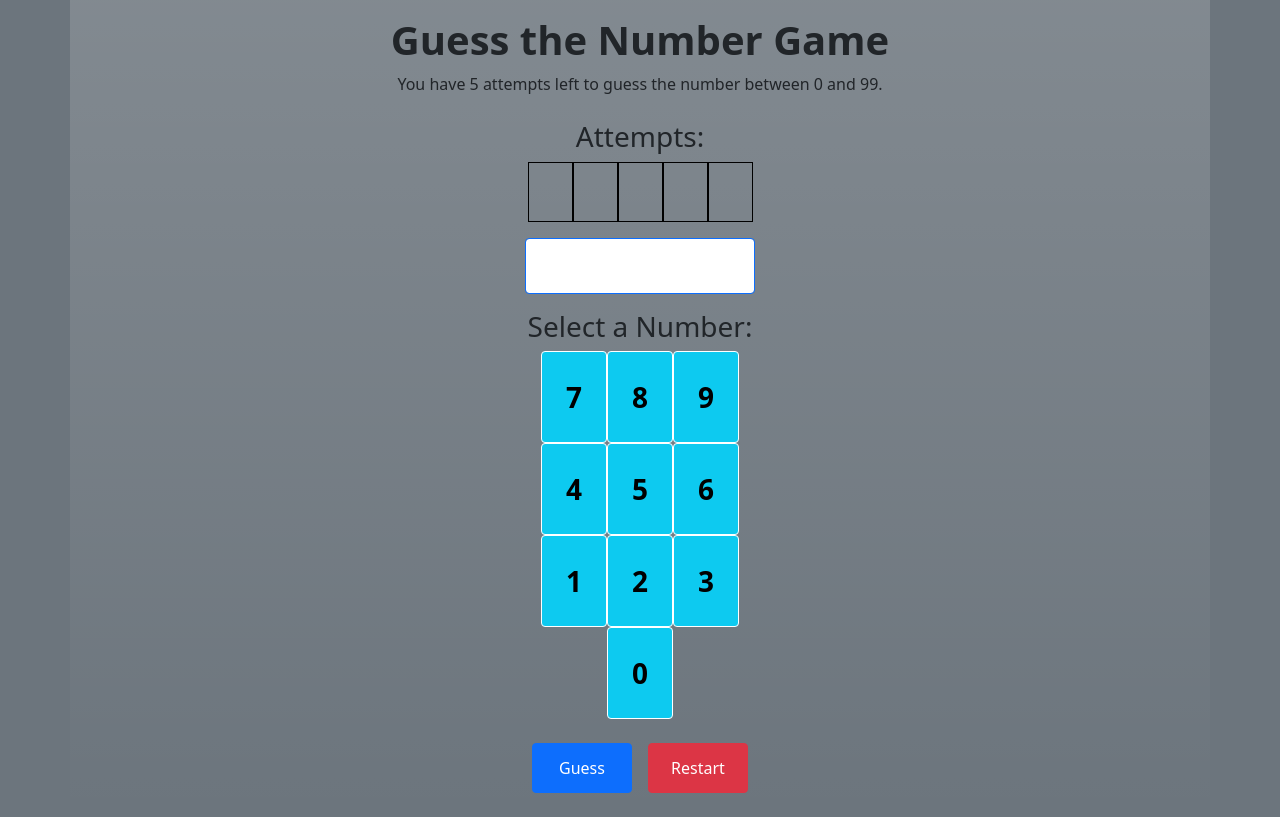
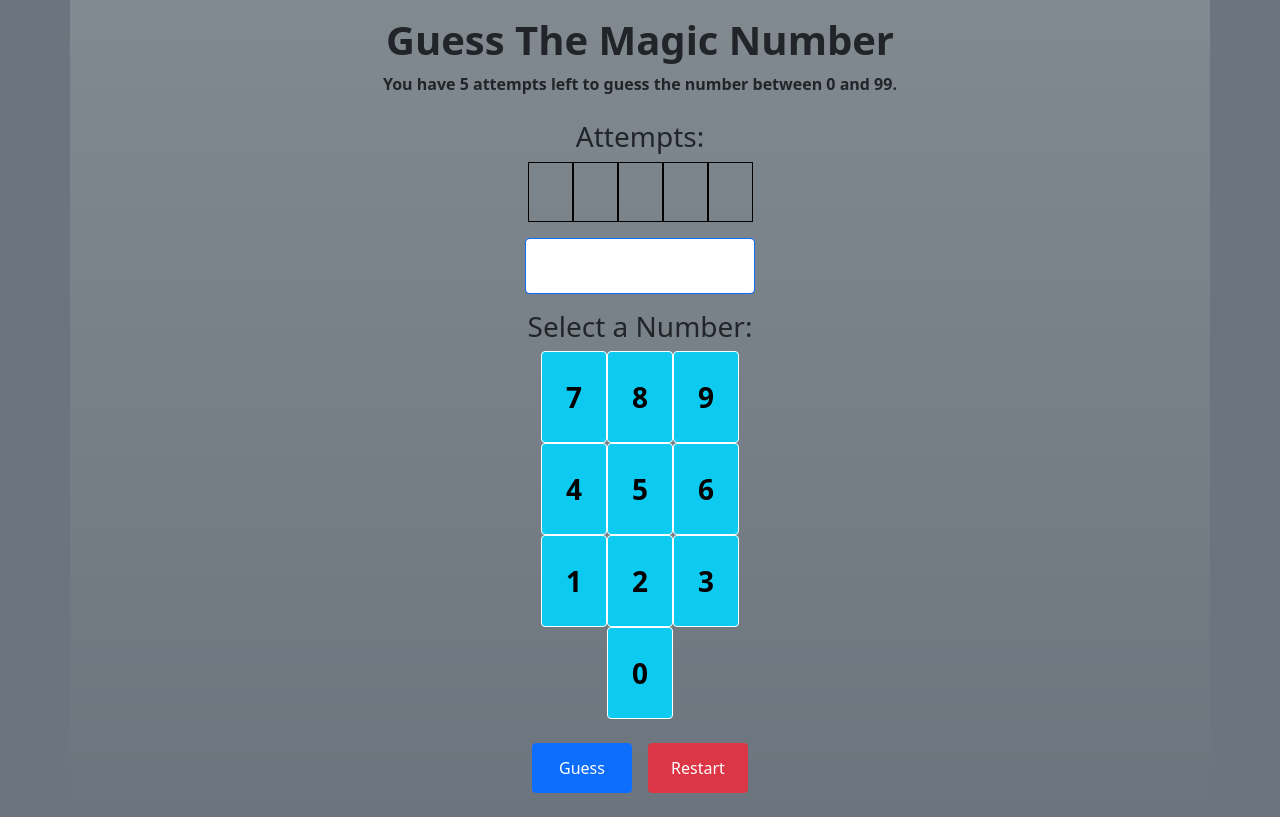
Before and after one commit to mvazquezmartin/guessmagicnumber, a website with bundled scripts: page index.html in a window 1280 px wide. Built offline with nearby package versions, Linux system fonts and the light colour scheme; a script that the page names is missing.

Commit message:
fix: titles and other text

```diff
--- a/index.html
+++ b/index.html
@@ -3,7 +3,7 @@
   <head>
     <meta charset="UTF-8" />
     <meta name="viewport" content="width=device-width, initial-scale=1.0" />
-    <title>Guess Number Game</title>
+    <title>The Magic Numbergit </title>
     <link
       href="https://cdn.jsdelivr.net/npm/bootstrap@5.1.3/dist/css/bootstrap.min.css"
       rel="stylesheet"
@@ -23,8 +23,8 @@
         <div
           class="col-12 d-flex flex-column justify-content-center align-items-center"
         >
-          <h1 class="fw-bold">Guess the Number Game</h1>
-          <p id="description" class="text-center"></p>
+          <h1 class="fw-bold">Guess The Magic Number</h1>
+          <p id="description" class="text-center fw-bold"></p>
         </div>
         <div
           class="container d-flex flex-column justify-content-center align-items-center my-2"
```
